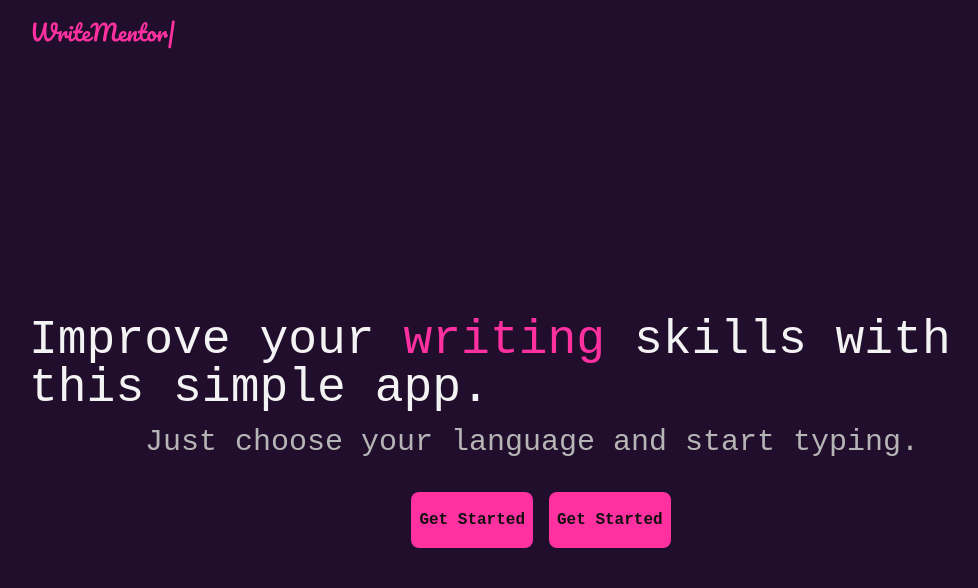
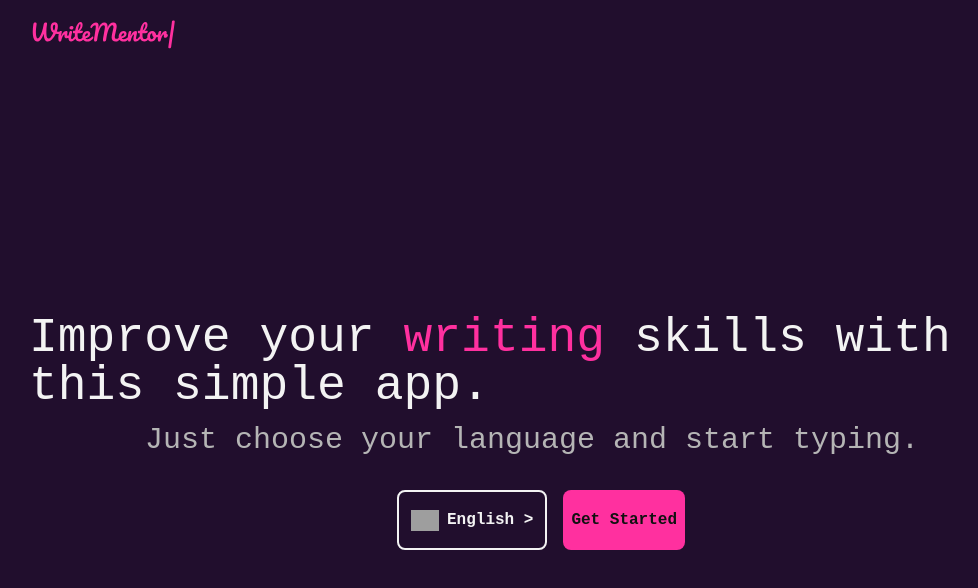
Before and after one commit to F3azy/WriteMentor, a React (Vite) app: page / in a window 1280 px wide. Shown: the top 588 px of the page, without its empty margins (99-1077 px from the left). Built offline with nearby package versions, Linux system fonts and the light colour scheme; grey boxes are pictures that could not be loaded.

Commit message:
language picker component UI

```diff
--- a/src/App.tsx
+++ b/src/App.tsx
@@ -1,5 +1,6 @@
 import Button from "./components/Button";
 import HeroText from "./components/HeroText";
+import LanguagePicker from "./components/LanguagePicker";
 import Navbar from "./components/Navbar";
 
 function App() {
@@ -11,7 +12,7 @@ function App() {
       <main className="px-32 flex-1 flex flex-col justify-center items-center gap-y-8">
         <HeroText />
         <div className="flex gap-4">
-          <Button>Get Started</Button>
+          <LanguagePicker/>
           <Button>Get Started</Button>
         </div>
       </main>
--- a/src/components/Button.tsx
+++ b/src/components/Button.tsx
@@ -22,7 +22,7 @@ export default function Button({
         py-4 px-2 rounded-lg font-bold
         text-black bg-accent
         cursor-pointer
-        hover:bg-accent/90
+        hover:bg-accent/80
         transition-colors duration-200
         disabled:opacity-50 disabled:cursor-not-allowed
         ${className}
--- /dev/null
+++ b/src/components/LanguagePicker.tsx
@@ -0,0 +1,14 @@
+const LanguagePicker = () => {
+  return (
+    <div className="px-3 py-4
+    flex justify-center items-center
+    gap-x-2
+    text-white font-bold
+    border-white border-2 rounded-lg">
+      <img width={28} src="https://images.emojiterra.com/google/noto-emoji/unicode-17.0/color/svg/1f1ec-1f1e7.svg" />
+      English {">"}
+    </div>
+  );
+};
+
+export default LanguagePicker;
```
